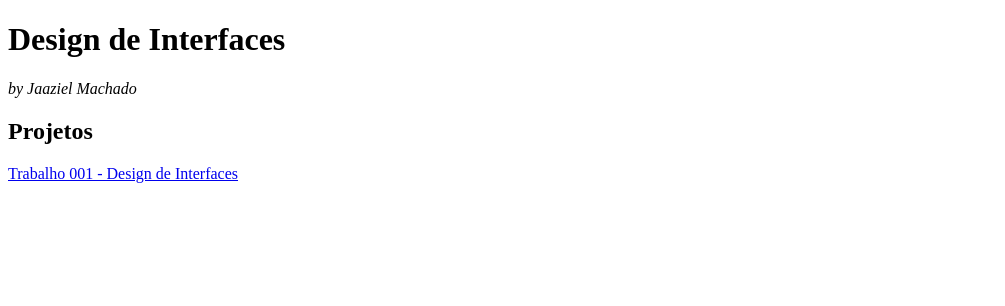
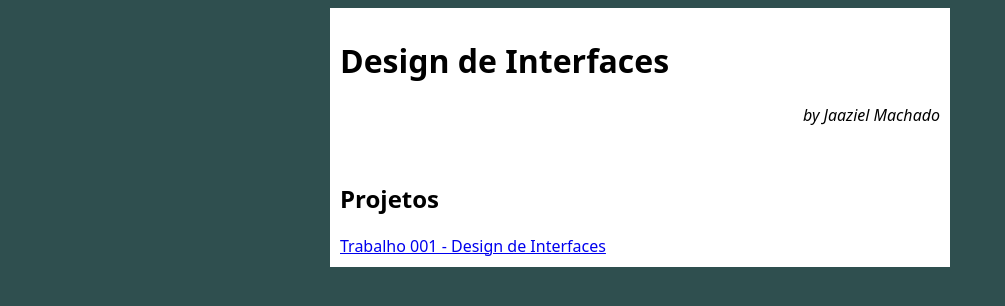
Before and after one commit to JaazielPontoExe/DesignDeInterfaces, a plain HTML site: page index.html in a window 1280 px wide. Shown: the whole page, without its empty margins (0-1005 px from the left). Drawn offline with Linux system fonts and the light colour scheme.

Commit message:
Detalhes aula2603

```diff
--- a/index.html
+++ b/index.html
@@ -3,6 +3,7 @@
 <head>
     <meta charset="UTF-8">
     <meta name="viewport" content="width=device-width, initial-scale=1.0">
+    <link rel="stylesheet" href="style.css">
     <title>Desgin de Interfaces</title>
 </head>
 <body>
--- /dev/null
+++ b/style.css
@@ -0,0 +1,19 @@
+@charset "UTF-8";
+
+body {
+    border-radius: 10px;
+    background-color: darkslategray;
+    font-family: system-ui;
+} header > p {
+    text-align: right;
+} header {
+    padding : 10px;
+    width: 600px;
+    margin: auto;
+    background-color: white;
+} main {
+    padding : 10px;
+    width: 600px;
+    margin: auto;
+    background-color: white;
+}
--- a/styles.css
+++ /dev/null
@@ -1,14 +0,0 @@
-body {
-    background-color: darkslategray;
-    font-family: system-ui;
-    margin : 1%;
-    padding : 0.5%;
-
-    & header {
-        background-color: white;
-    } & main {
-        background-color: white;
-    } & p.oside {
-        text-align: right;
-    }
-}
```
